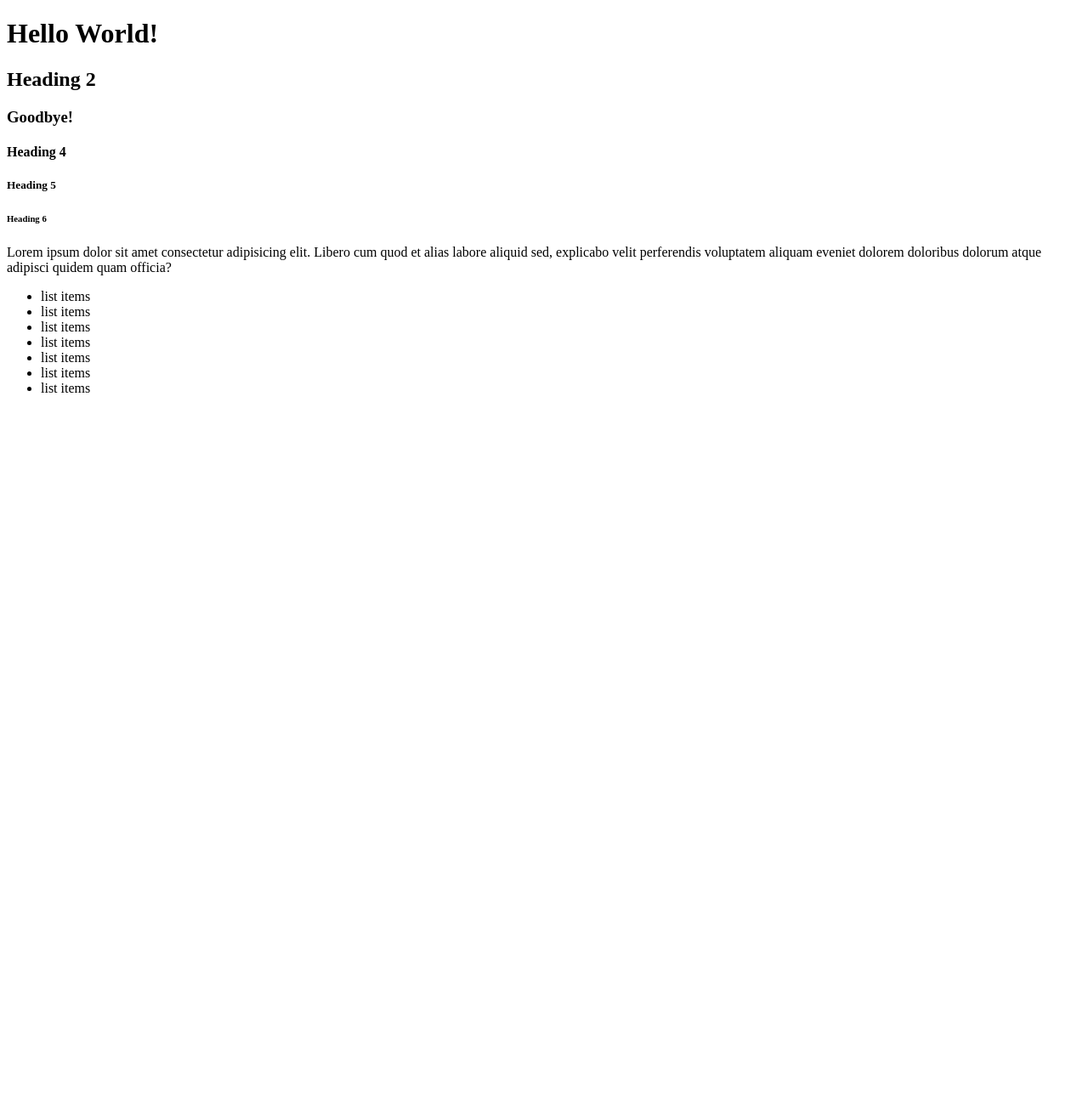
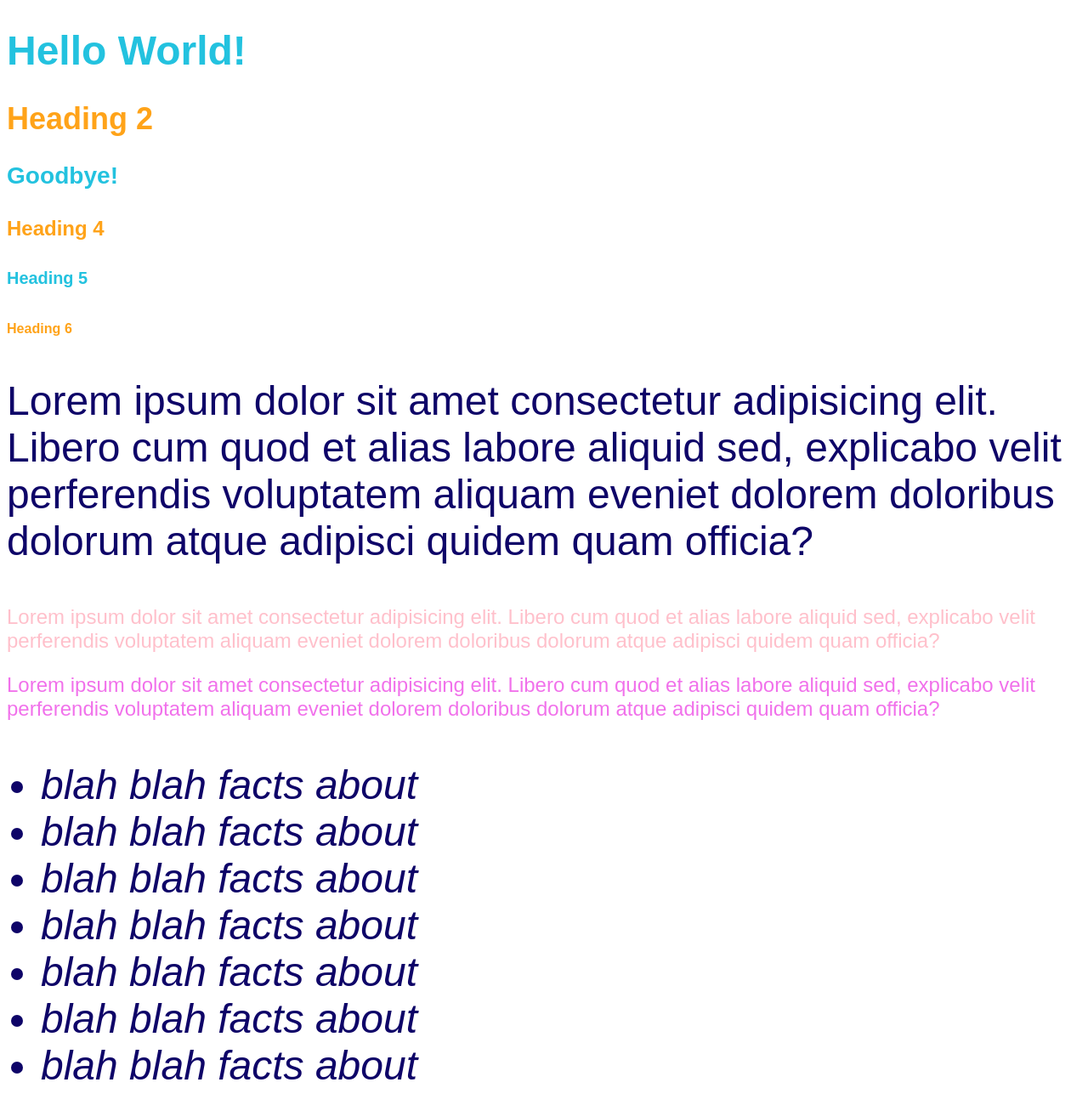
Before and after one commit to paigeegorry/cuddly-waffle, a plain HTML site: page index.html in a window 1280 px wide. Shown: the top 1300 px of the page at 85% size. Before the commit the page ends 800 px from the top, so only its background shows below. Drawn offline with Linux system fonts and the light colour scheme.

Commit message:
fresh stylesheet

```diff
--- a/index.html
+++ b/index.html
@@ -5,25 +5,47 @@
     <meta name="viewport" content="width=device-width, initial-scale=1.0">
     <meta http-equiv="X-UA-Compatible" content="ie=edge">
     <title>My First Page</title>
+    <link rel="stylesheet" href="style.css">
 </head>
 <body>
-    <h1>Hello World!</h1>
+
+    <h1 id="main-heading">Hello World!</h1>
     <h2>Heading 2</h2>
     <h3>Goodbye!</h3>
-    <h4>Heading 4</h4>
+    <h4 class="testing">Heading 4</h4>
     <h5>Heading 5</h5>
     <h6>Heading 6</h6>
-    <p>Lorem ipsum dolor sit amet consectetur adipisicing elit. Libero cum quod et alias labore aliquid sed, explicabo velit perferendis voluptatem aliquam eveniet dolorem doloribus dolorum atque adipisci quidem quam officia?</p>
+
+    <p class="large-text">Lorem ipsum dolor sit amet consectetur adipisicing elit. Libero cum quod et alias labore aliquid sed, explicabo velit perferendis voluptatem aliquam eveniet dolorem doloribus dolorum atque adipisci quidem quam officia?</p>
+
     <div>
-    <ul>
-        <li>list items</li>
-        <li>list items</li>
-        <li>list items</li>
-        <li>list items</li>
-        <li>list items</li>
-        <li>list items</li>
-        <li>list items</li>
+        <p id="bro">Lorem ipsum dolor sit amet consectetur adipisicing elit. Libero cum quod et alias labore aliquid sed, explicabo velit perferendis voluptatem aliquam eveniet dolorem doloribus dolorum atque adipisci quidem quam officia?</p>
+        <p class="testing">Lorem ipsum dolor sit amet consectetur adipisicing elit. Libero cum quod et alias labore aliquid sed, explicabo velit perferendis voluptatem aliquam eveniet dolorem doloribus dolorum atque adipisci quidem quam officia?</p>
+    </div>
+
+    <div>
+    <ul class="large-text">
+        <li>blah blah facts about</li>
+        <li>blah blah facts about</li>
+        <li>blah blah facts about</li>
+        <li>blah blah facts about</li>
+        <li>blah blah facts about</li>
+        <li>blah blah facts about</li>
+        <li>blah blah facts about</li>
     </ul>
     </div>
+    <img src="https://s3.amazonaws.com/cdn-origin-etr.akc.org/wp-content/uploads/2017/11/12225358/Pug-On-White-01.jpg" alt="pug pic">
+
+    <ul>
+        <li>blah blah more facts about pugs</li>
+        <li>blah blah more facts about pugs</li>
+        <li>blah blah more facts about pugs</li>
+        <li>blah blah more facts about pugs</li>
+        <li>blah blah more facts about pugs</li>
+        <li>blah blah more facts about pugs</li>
+        <li>blah blah more facts about pugs</li>
+        <li>blah blah more facts about pugs</li>
+    </ul>
+
 </body>
 </html>
--- /dev/null
+++ b/style.css
@@ -0,0 +1,33 @@
+body {
+    font-family: sans-serif;
+    font-size: 1.5em;
+}
+h1, h3, h5 {
+    color: #23c2df;
+}
+h2, h4, h6 {
+    color: #ffa319;
+}
+.large-text {
+    font-size: 2em;
+    color: #0e0468;
+}
+#main-heading {
+    font-weight: bold;
+}
+div ul{
+    color: #2b3233;
+    font-style: italic;
+}
+div {
+    color: #f171eb;
+}
+.testing {
+    font-family: fantasy;
+}
+ul {
+    font-size: 1.5em;
+}
+#bro {
+    color:pink;
+}
```
